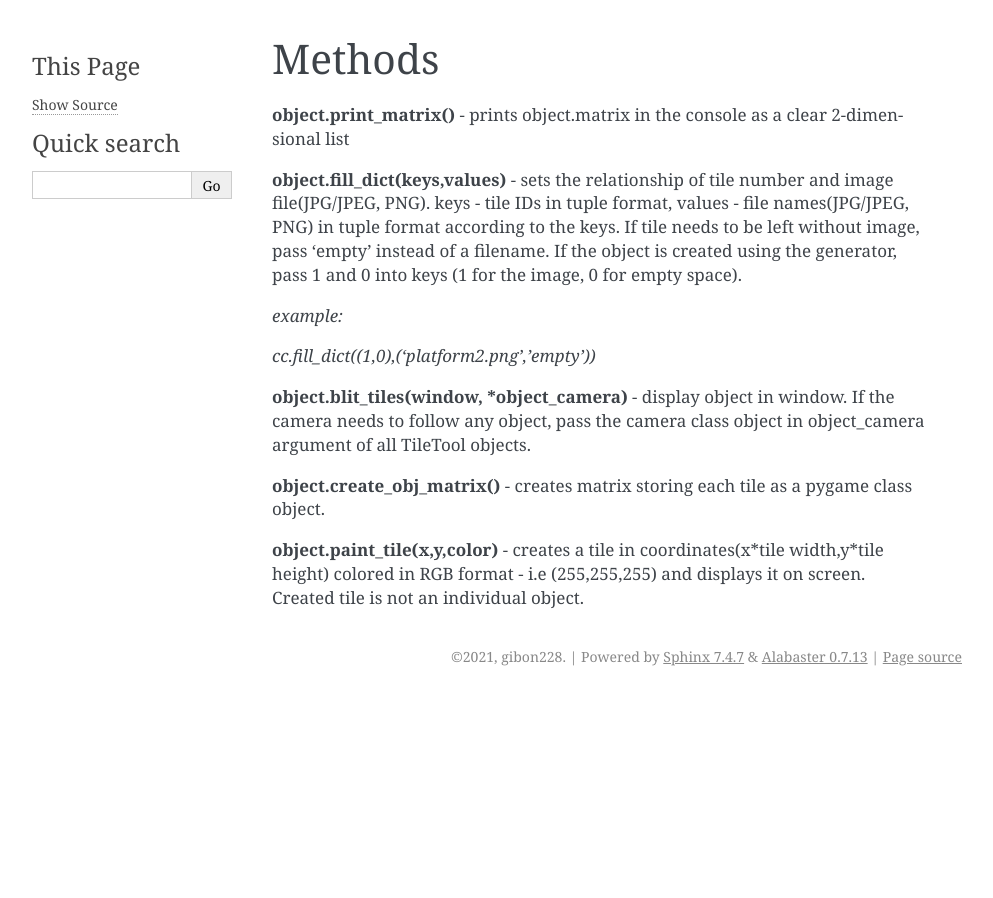
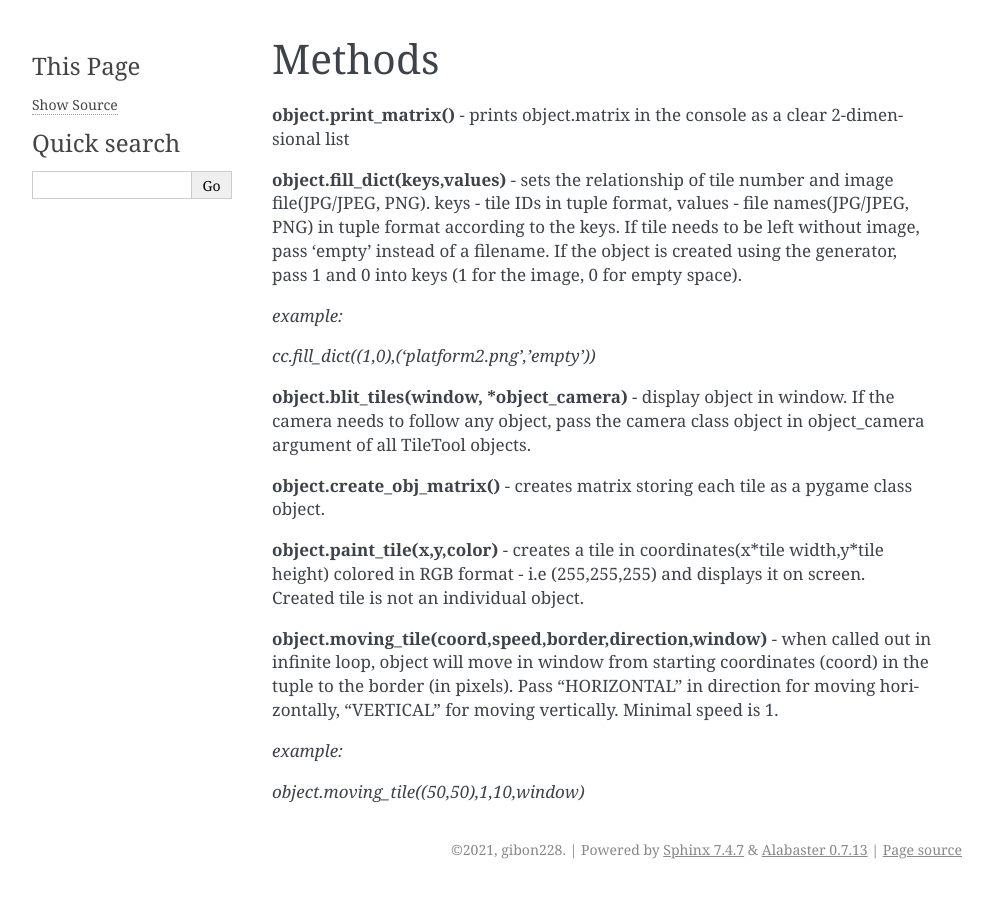
Before and after one commit to gibon228/tiletool, a Sphinx documentation site: the page built from docs/source/methods.rst, in a window 1280 px wide. Shown: the whole page, without its empty margins (148-1141 px from the left). Built offline with Sphinx 7.4.7, drawn with Linux system fonts in a browser that asks for light colours.

Commit message:
Update methods.rst

```diff
--- a/docs/source/methods.rst
+++ b/docs/source/methods.rst
@@ -16,3 +16,9 @@ keys (1 for the image, 0 for empty space).
 **object.create_obj_matrix()** - creates matrix storing each tile as a pygame class object.
 
 **object.paint_tile(x,y,color)** - creates a tile in coordinates(x*tile width,y*tile height) colored in RGB format - i.e (255,255,255) and displays it on screen. Created tile is not an individual object.
+
+**object.moving_tile(coord,speed,border,direction,window)** - when called out in infinite loop, object will move in window from starting coordinates (coord) in the tuple to the border (in pixels). Pass "HORIZONTAL" in direction for moving horizontally, "VERTICAL" for moving vertically. Minimal speed is 1.
+
+*example:*
+
+*object.moving_tile((50,50),1,10,window)*
```
